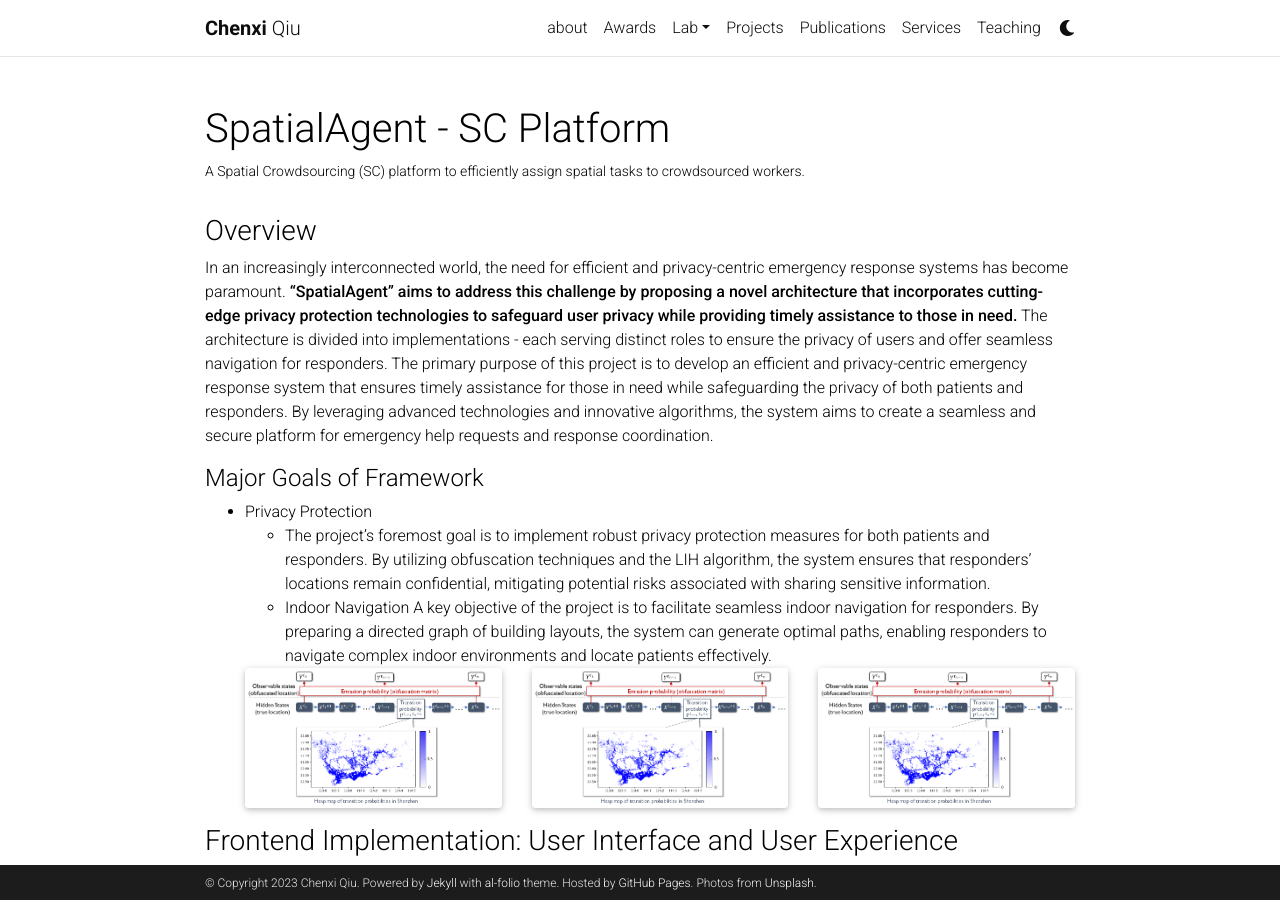
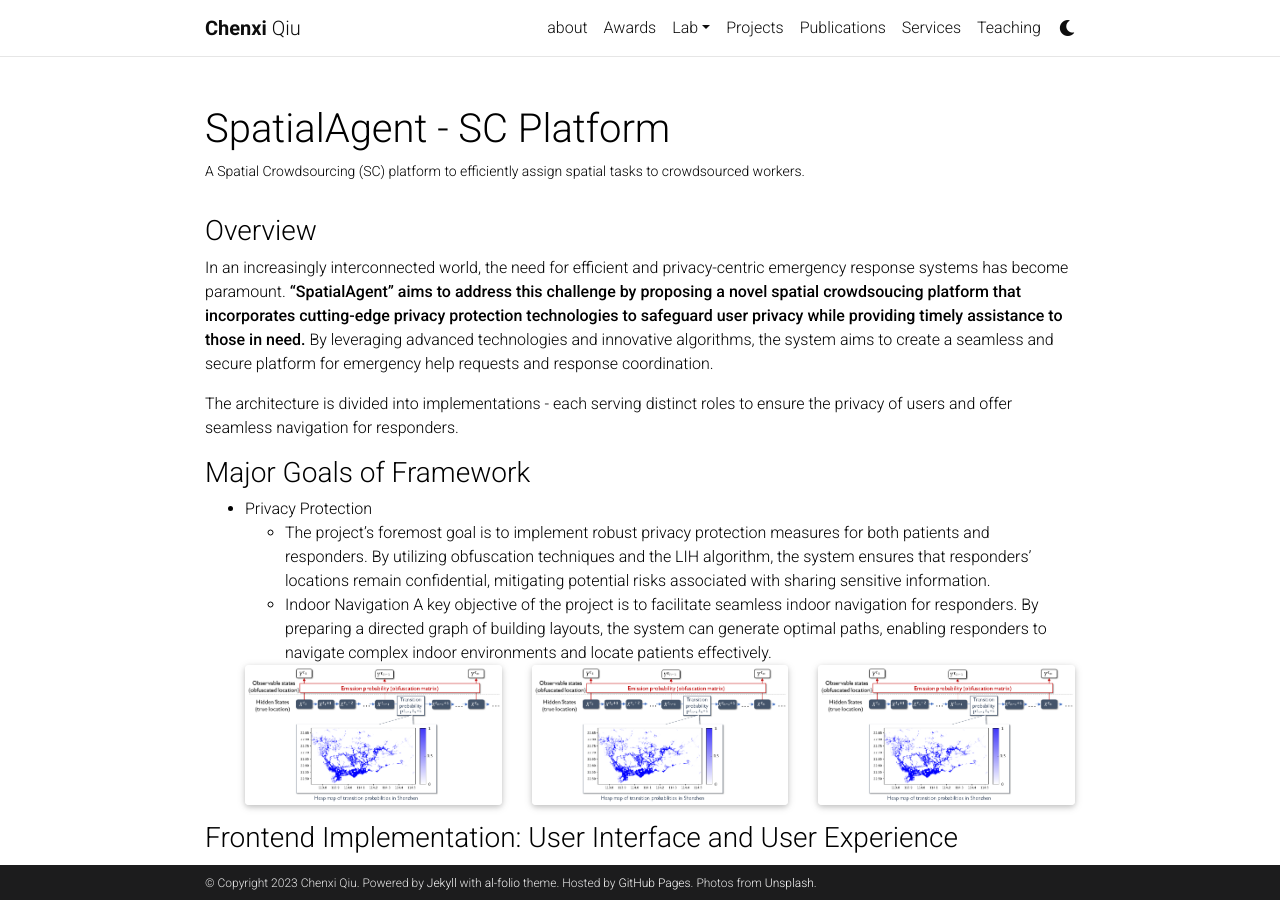
Before and after one commit to chenxiunt/chenxiunt.github.io, a Jekyll site: the page built from _projects/SpatialAgent.markdown, in a window 1280 px wide and 900 px high. Built offline with Jekyll 4.4.1, drawn with Linux system fonts in a browser that asks for light colours; comment, search, counter and statistics services are not loaded; a style sheet for code colours, icons or effects is not loaded.

Commit message:
Update SpatialAgent.markdown

```diff
--- a/_projects/SpatialAgent.markdown
+++ b/_projects/SpatialAgent.markdown
@@ -7,11 +7,13 @@ importance: 2
 ---
 
 ### Overview
-In an increasingly interconnected world, the need for efficient and privacy-centric emergency response systems has become paramount. **"SpatialAgent" aims to address this challenge by proposing a novel architecture that incorporates cutting-edge privacy protection technologies to safeguard user privacy while providing timely assistance to those in need.** The architecture is divided into implementations - each serving distinct roles to ensure the privacy of users and offer seamless navigation for responders.
-The primary purpose of this project is to develop an efficient and privacy-centric emergency response system that ensures timely assistance for those in need while safeguarding the privacy of both patients and responders. By leveraging advanced technologies and innovative algorithms, the system aims to create a seamless and secure platform for emergency help requests and response coordination.
+In an increasingly interconnected world, the need for efficient and privacy-centric emergency response systems has become paramount. **"SpatialAgent" aims to address this challenge by proposing a novel spatial crowdsoucing platform that incorporates cutting-edge privacy protection technologies to safeguard user privacy while providing timely assistance to those in need.** By leveraging advanced technologies and innovative algorithms, the system aims to create a seamless and secure platform for emergency help requests and response coordination.
 
 
-#### Major Goals of Framework
+The architecture is divided into implementations - each serving distinct roles to ensure the privacy of users and offer seamless navigation for responders.
+
+
+### Major Goals of Framework
 * Privacy Protection
   * The project's foremost goal is to implement robust privacy protection measures for both patients and responders. By utilizing obfuscation techniques and the LIH algorithm, the system ensures that responders' locations remain confidential, mitigating potential risks associated with sharing sensitive information.
   * Indoor Navigation
```
